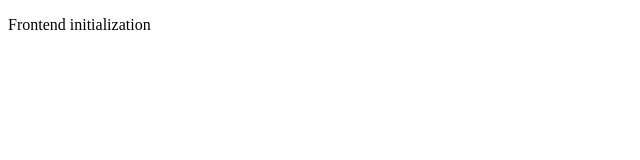
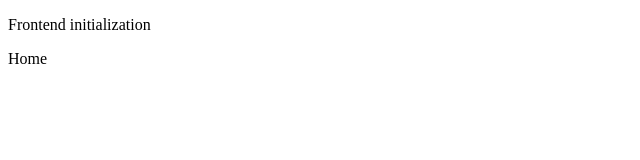
Before and after one commit to Jaafar-Kamalah/1v1padel, a React (Vite) app in the folder frontend/: page / in a window 1280 px wide. Shown: the top 160 px of the page, without its empty margins (0-640 px from the left). Built offline with nearby package versions, Linux system fonts and the light colour scheme.

Commit message:
chore: install react-router-dom and set up initial routing

```diff
--- a/frontend/package.json
+++ b/frontend/package.json
@@ -11,7 +11,8 @@
   },
   "dependencies": {
     "react": "^19.2.8",
-    "react-dom": "^19.2.8"
+    "react-dom": "^19.2.8",
+    "react-router-dom": "^7.18.2"
   },
   "devDependencies": {
     "@babel/core": "^7.29.7",
--- a/frontend/src/App.tsx
+++ b/frontend/src/App.tsx
@@ -1,9 +1,15 @@
+import { Route, Routes } from "react-router-dom";
+import Home from "./pages/Home";
+
 function App() {
   return (
     <>
-    <p>Frontend initialization</p>
+      <p>Frontend initialization</p>
+      <Routes>
+        <Route path="/" element={<Home />} />
+      </Routes>
     </>
-  )
+  );
 }
 
-export default App
+export default App;
--- a/frontend/src/main.tsx
+++ b/frontend/src/main.tsx
@@ -1,9 +1,12 @@
 import { StrictMode } from 'react'
 import { createRoot } from 'react-dom/client'
 import App from './App.tsx'
+import { BrowserRouter } from 'react-router-dom'
 
-createRoot(document.getElementById('root')!).render(
+createRoot(document.getElementById("root")!).render(
   <StrictMode>
-    <App />
+    <BrowserRouter>
+      <App />
+    </BrowserRouter>
   </StrictMode>,
-)
+);
--- /dev/null
+++ b/frontend/src/pages/Home.tsx
@@ -0,0 +1,9 @@
+function Home() {
+  return (
+    <>
+      <p>Home</p>
+    </>
+  );
+}
+
+export default Home;
```
Also changed, not shown: 1 other file (tests, documents, lock files or other folders).
